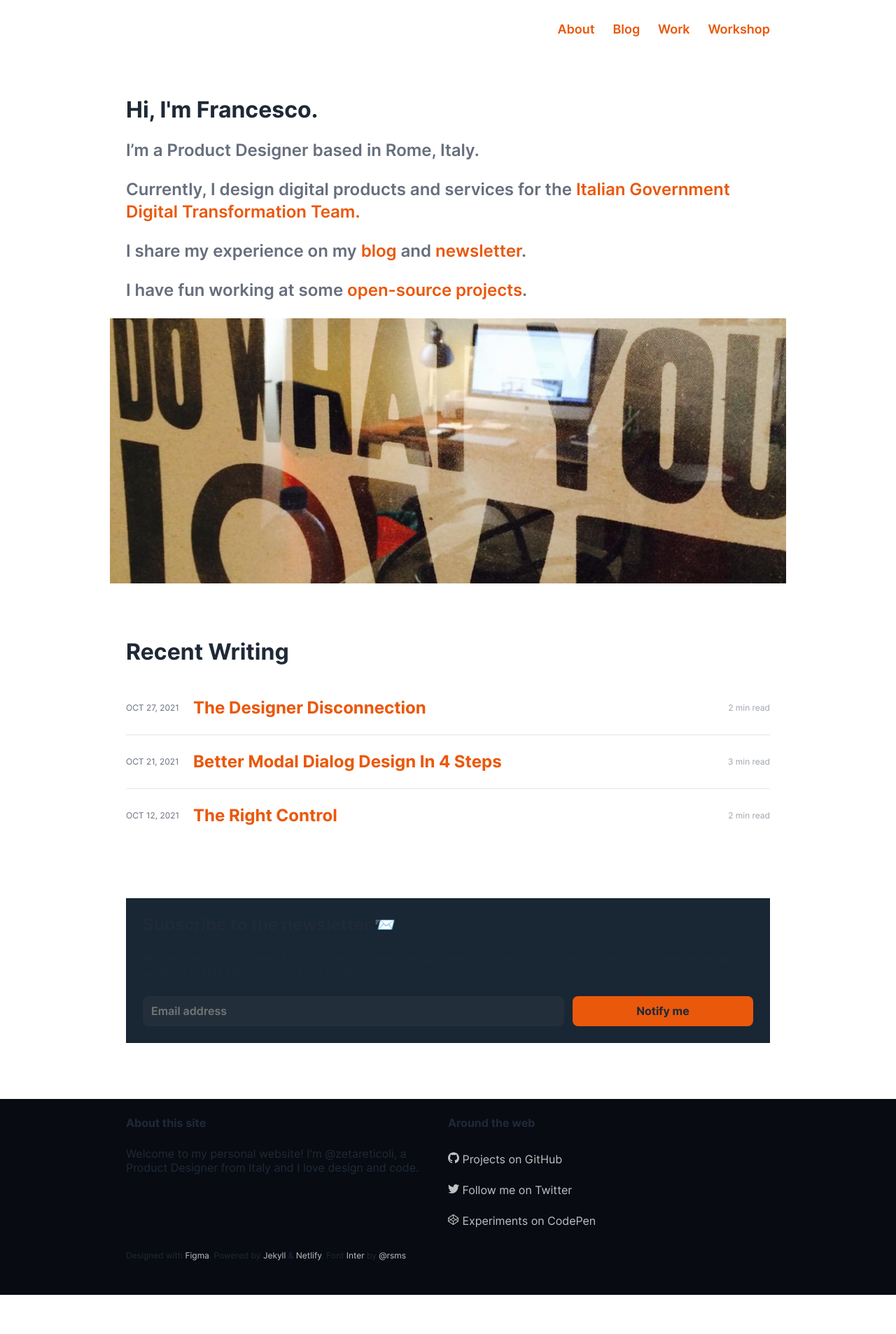
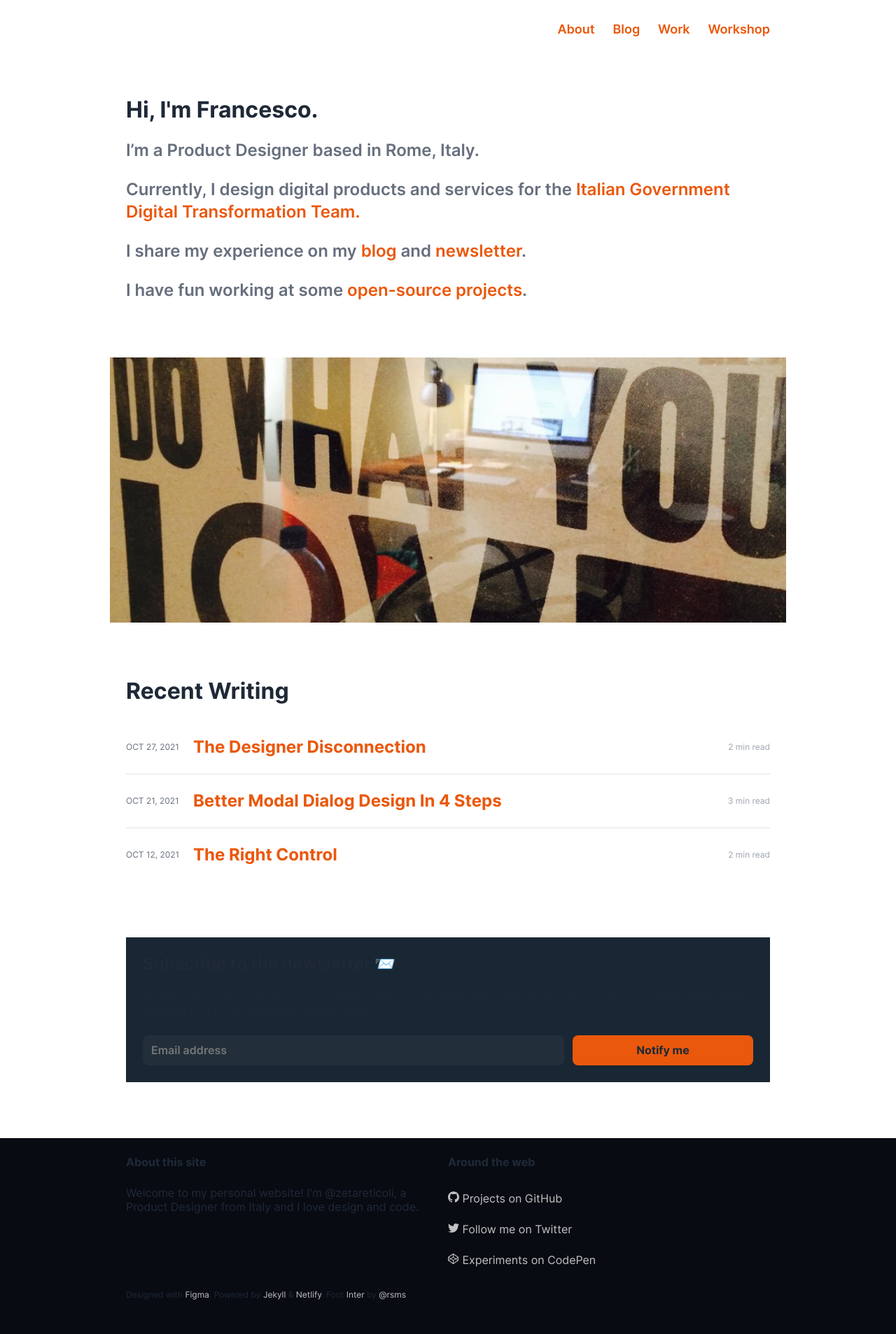
Before and after one commit to zetareticoli/fi, a Jekyll site: the page built from index.html, in a window 1280 px wide. Shown: the whole page at 70% size. Built offline with Jekyll 4.4.1, drawn with Linux system fonts in a browser that asks for light colours; the list of posts is cut into pages by our own code; before the commit the page ends 1851 px from its top, so only the background shows below that.

Commit message:
Fixed sections

```diff
--- a/index.html
+++ b/index.html
@@ -13,9 +13,9 @@ home: true
   <p class="lead color-text-weak">I share my experience on my <a href="/blog">blog</a> and <a href="https://www.designabile.com" target="_blank">newsletter</a>.</p>
 
   <p class="lead color-text-weak">I have fun working at some <a href="https://github.com/zetareticoli?tab=repositories" target="_blank">open-source projects</a>.</p>
+</section>
 
-  <img class="spacing-sections full-width" src="/img/cover.jpg" alt="A working desk reflected in a picture" title="My design studio image reflected">
-</section>
+<img class="spacing-sections full-width" src="/img/cover.jpg" alt="A working desk reflected in a picture" title="My design studio image reflected">
 
 <section class="spacing-sections">
   <h2 class="headline-default">Recent Writing</h2>
```
